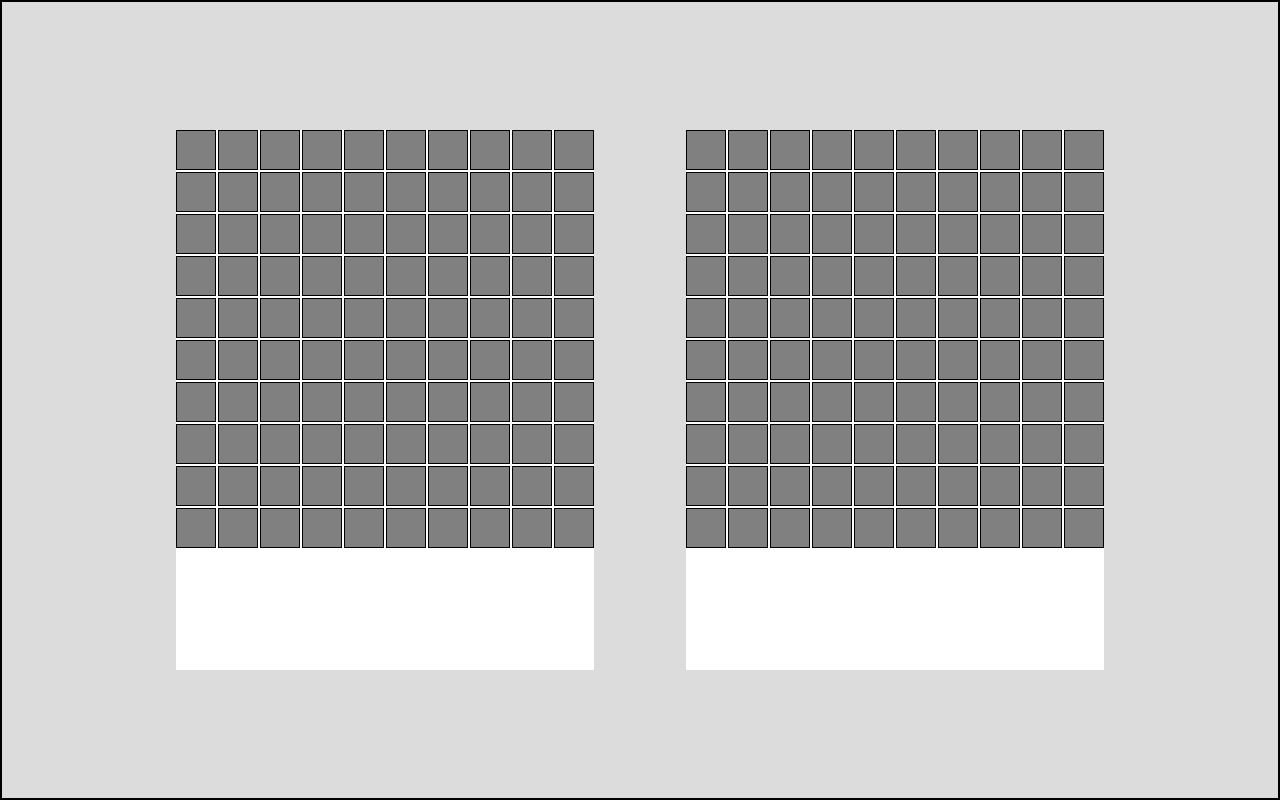
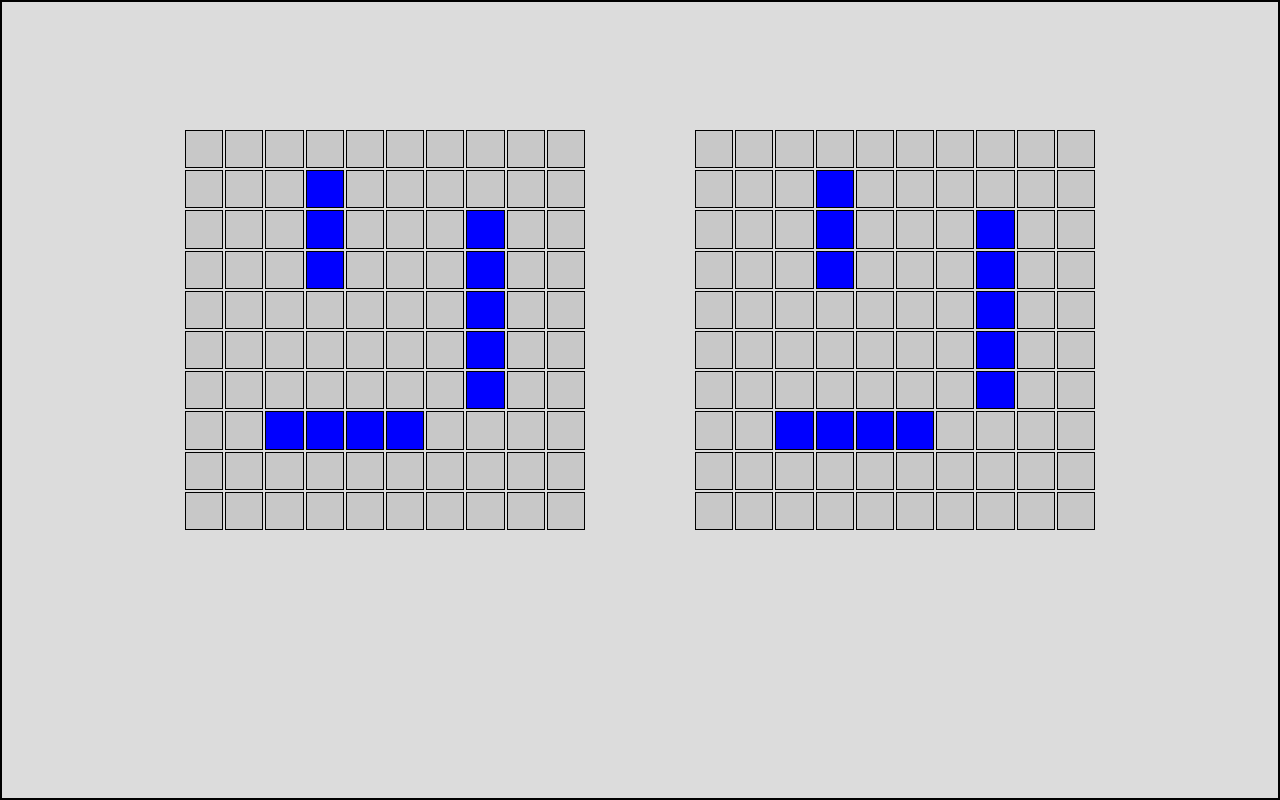
Before and after one commit to elsaepo/odin-battleship, a website built with webpack: page dist/index.html in a window 1280 px wide. Built offline with nearby package versions, Linux system fonts and the light colour scheme.

Commit message:
add boards to DOM and enable attacking

```diff
--- a/src/index.js
+++ b/src/index.js
@@ -5,5 +5,3 @@ import './modules/domController'
 // const myIcon = new Image();
 // myIcon.src = Icon;
 // element.appendChild(myIcon)
-
-console.log("Hello World")
--- a/src/modules/domController.js
+++ b/src/modules/domController.js
@@ -4,18 +4,66 @@ const app = document.createElement('div');
 app.id = 'app';
 document.body.appendChild(app);
 
-const player1Board = drawBoard();
-const player2Board = drawBoard();
+const game = Game();
+game.newGame("Bob", "Ben");
+game.testGame();
+const player1Board = drawBoard(1);
+const player2Board = drawBoard(2);
+
 
 app.append(player1Board, player2Board);
 
-function drawBoard(){
+populateBoard(game.player1, player1Board)
+populateBoard(game.player2, player2Board)
+
+// Draws a grid of cells with data attributes for their locations
+function drawBoard(player) {
     const board = document.createElement('div');
     board.classList.add('board');
-    for (let i = 0; i < 100; i++){
-        const cell = document.createElement('div');
-        cell.classList.add('cell');
-        board.appendChild(cell);
+    for (let row = 0; row < 10; row++) {
+        for (let col = 0; col < 10; col++) {
+            const cell = document.createElement('div');
+            cell.classList.add('cell');
+            cell.dataset.player = player;
+            cell.dataset.row = row;
+            cell.dataset.col = col;
+            board.appendChild(cell);
+            cell.addEventListener('click', (event) => {
+                listenForAttack(event.target);
+            }, { once: true });
+        }
     }
     return board;
 }
+
+function listenForAttack(cell) {
+    const defendingPlayerNumber = cell.dataset.player;
+    const attackingPlayerNumber = defendingPlayerNumber === '1' ? '2' : '1';
+    const row = cell.dataset.row;
+    const col = cell.dataset.col;
+    if (getCurrentPlayerNumber(game) !== attackingPlayerNumber) return;
+    const attackingPlayer = game[`player${attackingPlayerNumber}`];
+    const defendingPlayer = game[`player${defendingPlayerNumber}`];
+    const result = attackingPlayer.attack(defendingPlayer, row, col);
+    if (result === 'hit') cell.classList.add('cell-hit');
+    if (result === 'miss') cell.classList.add('cell-miss');
+    game.changeTurn();
+}
+
+function getCurrentPlayerNumber(game) {
+    if (game.currentPlayer === game.player1) return '1';
+    else return '2';
+}
+
+// Draws the ships to the player's on-screen board so they can see their fleet
+function populateBoard(player, board) {
+    for (let row = 0; row < 10; row++) {
+        for (let col = 0; col < 10; col++) {
+            const square = player.gameboard.board[row][col];
+            if (square !== null && typeof square === 'object') {
+                const cell = board.querySelector(`[data-row='${row}'][data-col='${col}']`);
+                cell.classList.add('cell-ship')
+            }
+        }
+    }
+}
--- a/src/modules/game.js
+++ b/src/modules/game.js
@@ -3,17 +3,37 @@ import Player from './player';
 function Game(){
     let player1;
     let player2;
+    let currentPlayer;
 
     function newGame(player1Name, player2Name){
         this.player1 = Player(player1Name);
         this.player2 = Player(player2Name);
+        this.currentPlayer = this.player1;
+    }
+
+    function changeTurn(){
+        this.currentPlayer = this.currentPlayer === this.player1 ? this.player2 : this.player1;
+    }
+
+    function testGame(){
+        this.player1.gameboard.placeShip(3, [1,3], 'vertical')
+        this.player1.gameboard.placeShip(4, [7,2], 'horizontal')
+        this.player1.gameboard.placeShip(5, [2,7], 'vertical')
+        this.player2.gameboard.placeShip(3, [1,3], 'vertical')
+        this.player2.gameboard.placeShip(4, [7,2], 'horizontal')
+        this.player2.gameboard.placeShip(5, [2,7], 'vertical')
     }
 
     return {
         player1,
         player2,
-        newGame
+        currentPlayer,
+        newGame,
+        changeTurn,
+        testGame
     }
 }
 
+
+
 export default Game;
--- a/src/modules/gameboard.js
+++ b/src/modules/gameboard.js
@@ -19,7 +19,7 @@ function Gameboard(){
     function checkSquare(row, col){
         if (row < 0 || col < 0) return undefined;
         if (row > 9 || col > 9) return undefined;
-        else return this.board[row][col];
+        else return board[row][col];
     }
     function placeShip(shipLength, origin, alignment){
         const ship = Ship(shipLength);
@@ -33,6 +33,7 @@ function Gameboard(){
         // If every placement square is null, place the ship on all those squares
         if (shipSquares.every(square => {
             let [row, col] = square;
+            if (checkSquare(row, col) === undefined) return false;
             return this.board[row][col] === null;
         })) {
             shipSquares.forEach(square => {
@@ -58,6 +59,7 @@ function Gameboard(){
     }
     return {
         board,
+        placedShips,
         checkSquare,
         placeShip,
         receiveAttack,
--- a/src/style.css
+++ b/src/style.css
@@ -14,20 +14,34 @@ body {
     height: 100vh;
     display: flex;
     justify-content: space-around;
+    align-content: center;
     border: 2px solid black;
 }
 
 .board {
     display: grid;
-    height: auto;
-    grid-template-rows: repeat(10, 40px);
-    grid-template-columns: repeat(10, 40px);
-    background-color: white;
+    width: 400px;
+    height: 400px;
+    grid-template-rows: repeat(10, 1fr);
+    grid-template-columns: repeat(10, 1fr);
+    /* background-color: green; */
     gap: 2px;
     /* border: 2px solid black; */
 }
 
 .cell {
-    background-color: grey;
+    background-color: rgb(200,200,200);
     border: 1px solid black;
 }
+
+.cell-ship {
+    background-color: blue;
+}
+
+.cell-hit {
+    background-color: red;
+}
+
+.cell-miss {
+    background-color: green;
+}
```
Also changed, not shown: src/modules/tests/game.test.js (+5 -0 lines), dist/main.js.
